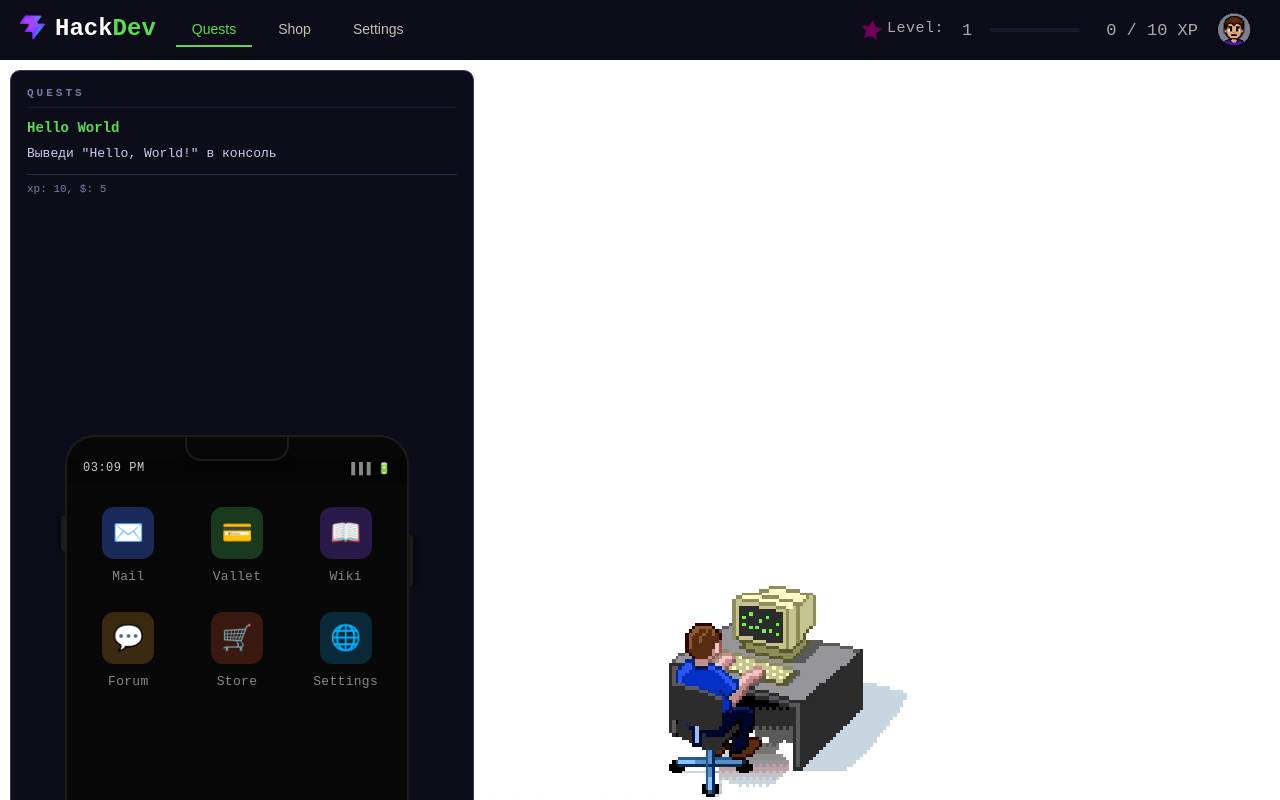
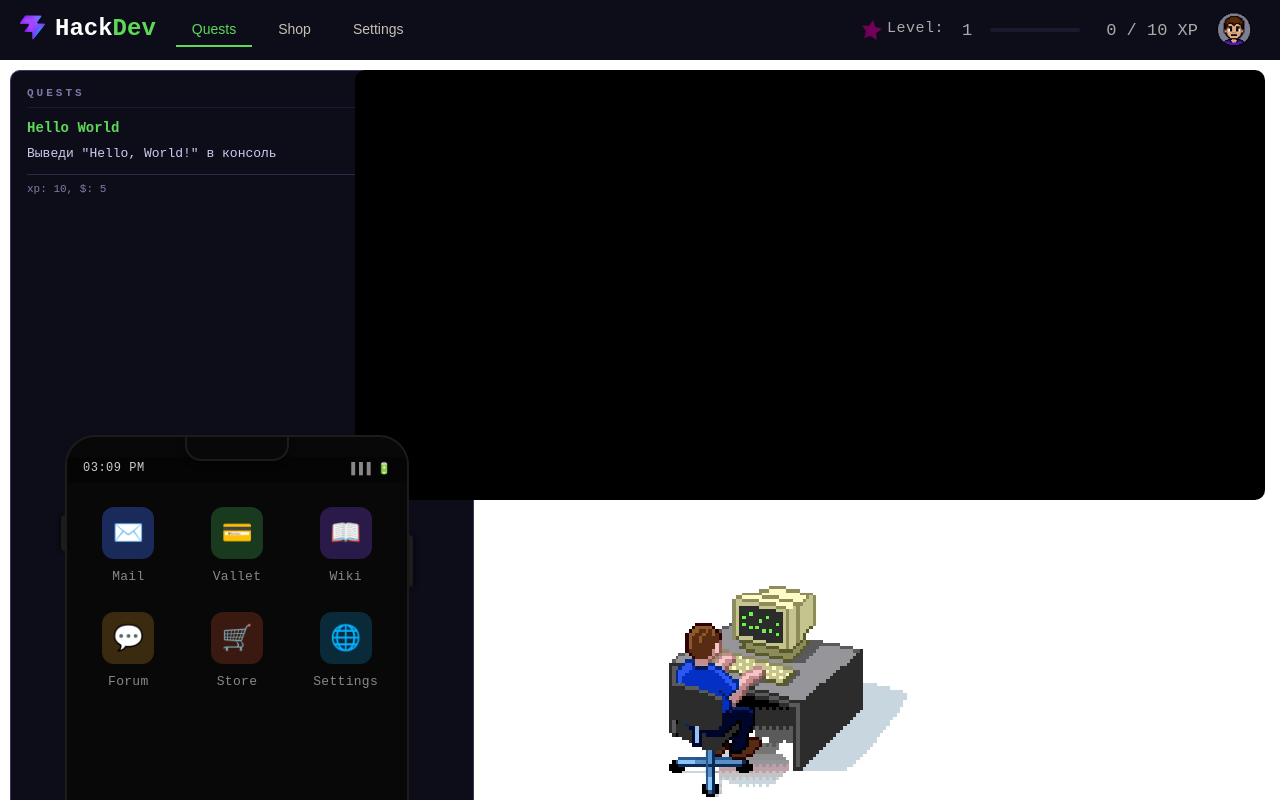
Before and after one commit to 4aechek44/HackDev, a React (Vite) app in the folder my-react-app/: page / in a window 1280 px wide. Built offline with nearby package versions, Linux system fonts and the light colour scheme.

Commit message:
computer css

```diff
--- a/my-react-app/src/components/computer.css
+++ b/my-react-app/src/components/computer.css
@@ -0,0 +1,13 @@
+.computer-shell {
+  background-color: #000;
+  color: #0f0;
+  font-family: 'Courier New', Courier, monospace;
+  padding: 20px;
+  border-radius: 10px;
+  position: fixed;
+  right: 15px;
+  top: 70px;
+  width: 870px;
+  height: 390px;
+  overflow-y: auto;
+}
--- a/my-react-app/src/components/computer.jsx
+++ b/my-react-app/src/components/computer.jsx
@@ -20,8 +20,16 @@ export default function Computer() {
 
 
   return (
-    <div className='computer-container'>
-
+    <div ref={ref} style={{ position: 'relative' }}>
+      <div className='computer-shell'>
+        <div className='computer-taskbar'>
+        {activeApp ? (
+          <div className={`${activeApp}-menu app-screen`}>
+            <button className="app-back" onClick={() => setActiveApp(null)}>← Назад</button>
+          </div>
+        ) : null}
+        </div>
+      </div>
     </div>
   );
 }
```
